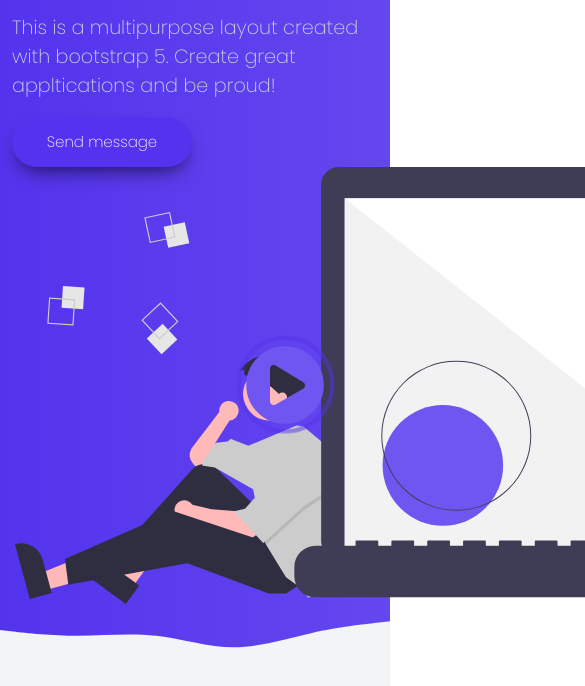
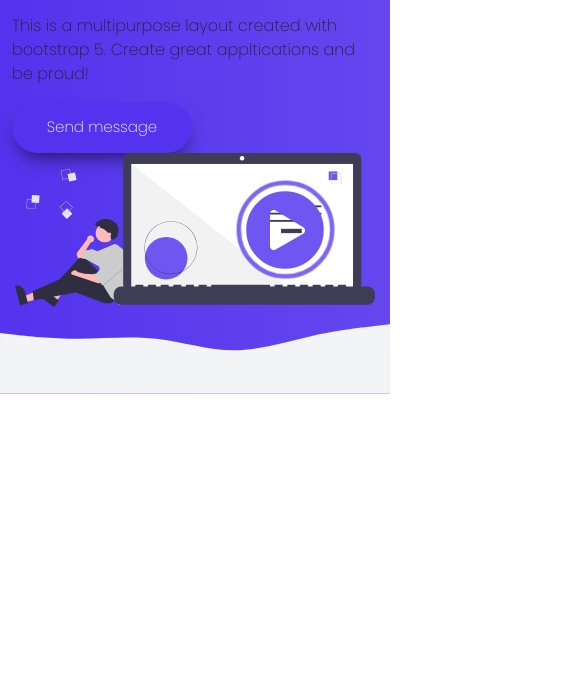
Before and after one commit to erosbardhi/bootstrap-sass, a website: page index.html in a window 390 px wide. Shown: the part 262-948 px from the top of the page, 585 px wide, since content can reach past the window. After the commit the page ends 844 px from the top, so only its background shows below. Drawn offline with Linux system fonts and the light colour scheme.

Commit message:
navbar and intro_section fully responsive

```diff
--- a/index.html
+++ b/index.html
@@ -92,15 +92,15 @@
         </button>
       </div>
       <!----------------------- START THE CONTENT FOR THE VIDEO ----------------------->
-      <div class="col-md intros text-end">
+      <div class="col-md-6 intros text-end">
         <div class="video-box">
-          <img src="/images/arts/intro_section.svg" alt="video-ilustration" class="image-fluid" >
-          <a href="#" class="glightbox">
+          <img src="images/arts/intro_section.svg" alt="video illutration" class="img-fluid">
+          <a href="#" class="glightbox position-absolute top-50 start-50 translate-middle">
             <span>
               <i class="fas fa-play-circle"></i>
             </span>
-            <span class="border-animation border-animation--border-1">
-            </span>
+            <span class="border-animation border-animation--border-1"></span>
+            <span class="border-animation border-animation--border-2"></span>
           </a>
         </div>
       </div>
@@ -117,7 +117,7 @@
             'source': 'youtube', //vimeo, youtube or local
             'width': 900,
             'loop': true,
-            'autoplayVideos': true,
+            'autoplayVideos': true
 });
     </script>
     <script src="/assets/js/bootstrap.bundle.js"></script>
--- a/scss/components/_typography.scss
+++ b/scss/components/_typography.scss
@@ -17,10 +17,15 @@
     }
 
     &--description {
-        font-size: 1.2rem;
+        font-size: 1rem;
+        display: block;
+        margin-top: 1.2rem;
         text-transform: none;
-        display: block;
-        color: $gray-400;
-        margin-top: 1.2rem;
+
+        @include media-breakpoint-up(lg) {
+            font-size: 1.4rem;
+            display: inline-block;
+
+        }
     }
 }
--- a/scss/sections/_intro-sections.scss
+++ b/scss/sections/_intro-sections.scss
@@ -3,7 +3,7 @@
 
 .intro-section {
   @include gradient;
-  padding: 10rem 0 0 0;
+  padding: 20rem 0 0 0;
   width: 100%;
   height: 100%;
 }
@@ -13,7 +13,7 @@
     position: relative;
 
     a {
-      @include absoluteCenter;
+     /*  @include absoluteCenter; */
       margin-left: 90px;
 
       span {
```
Also changed, not shown: assets/css/style.css, 1 other file.
